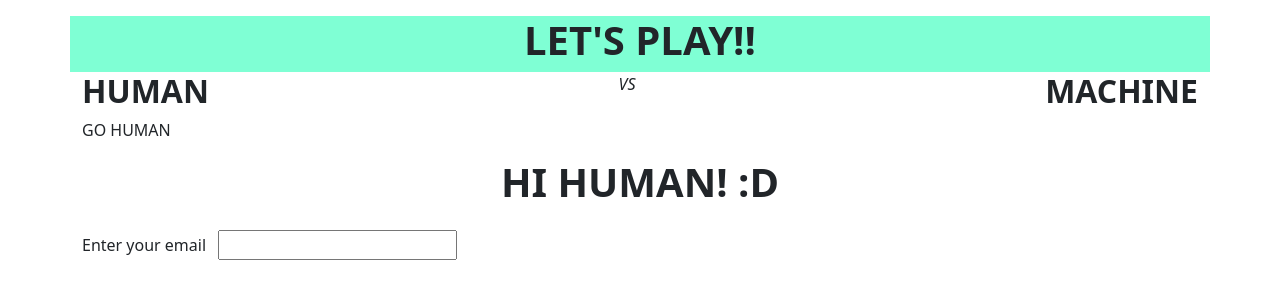
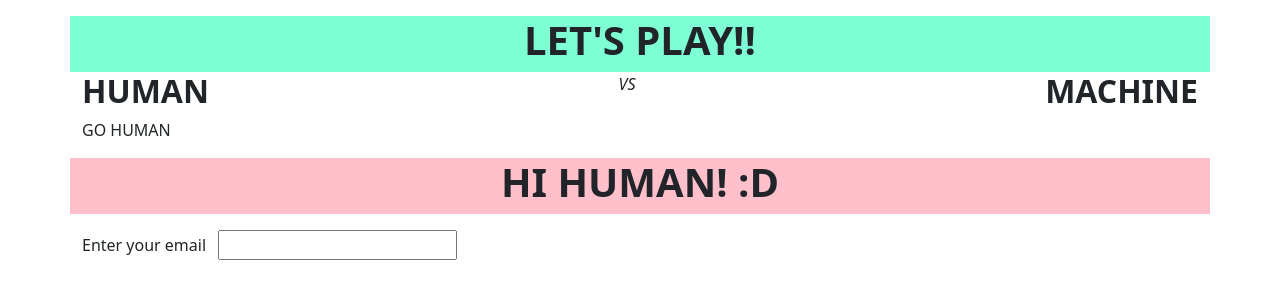
Before and after one commit to DeniseDichiara/js-mail-dadi, a plain HTML site: page index.html in a window 1280 px wide. Drawn offline with nearby package versions, Linux system fonts and the light colour scheme.

Commit message:
added color

```diff
--- a/style.css
+++ b/style.css
@@ -1,3 +1,7 @@
 .my_title{
     background-color: aquamarine;
 }
+
+.my_nd-title{
+    background-color: pink;
+}
```
